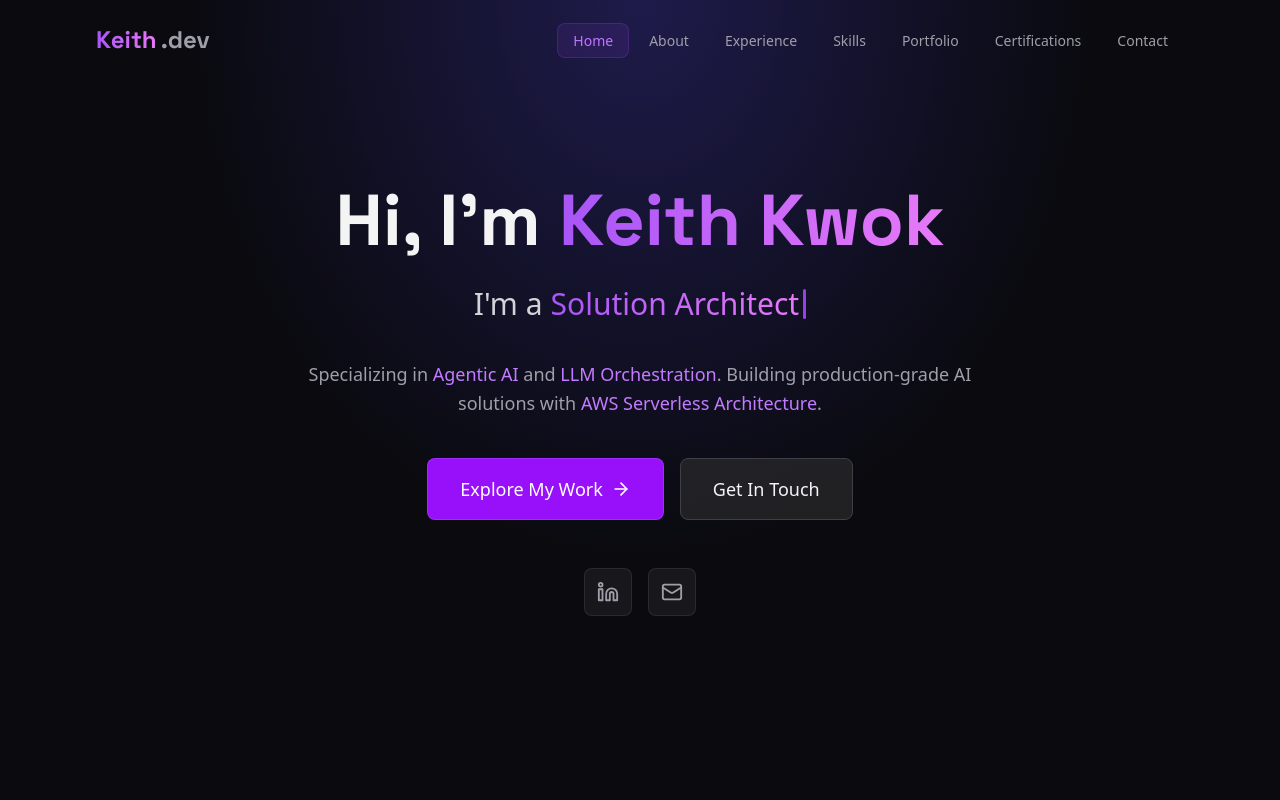
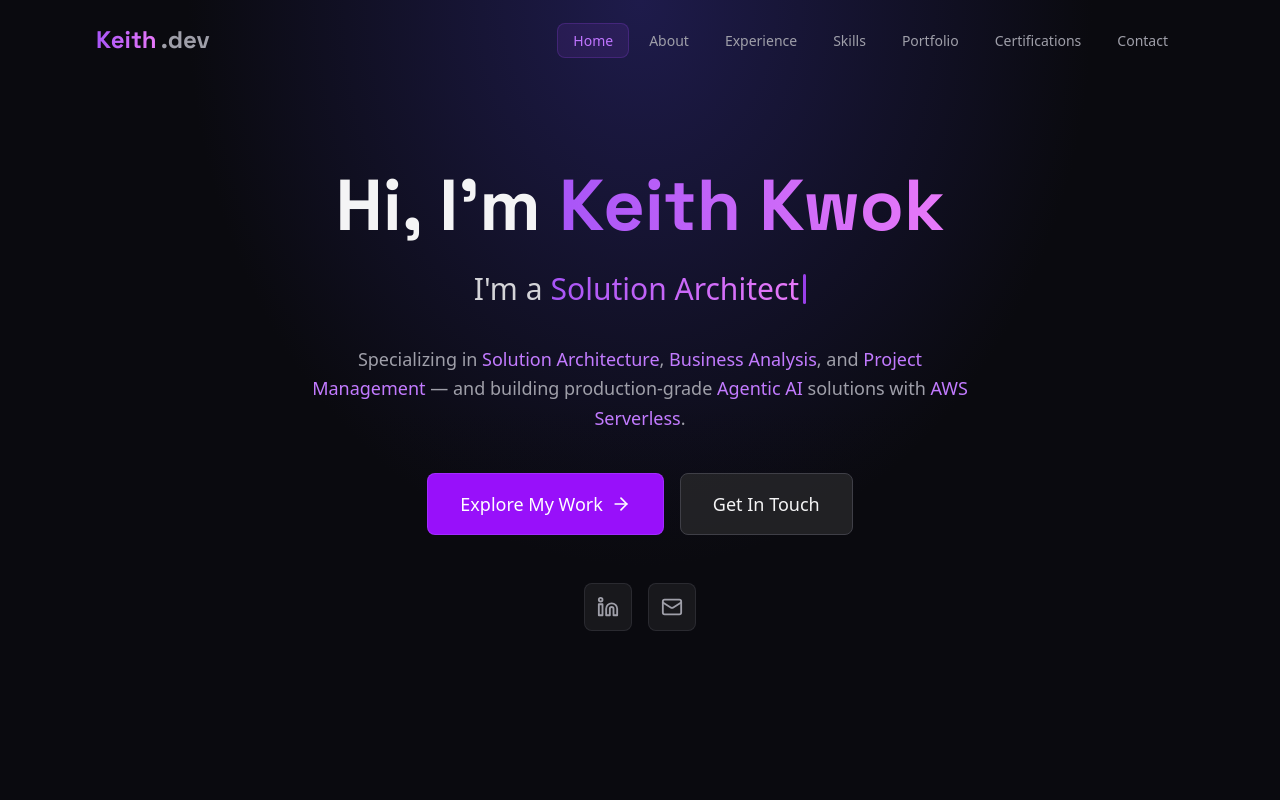
Before and after one commit to 8keithkwok/Personal-Portfolio, a Next.js app: page / in a window 1280 px wide. Shown: the top 800 px of the page. Built offline with nearby package versions, Linux system fonts and the light colour scheme.

Commit message:
Update roles and skills in Home component to include Business Analyst and Project Manager, while refining the description of expertise in Solution Architecture and Agentic AI.

```diff
--- a/app/page.tsx
+++ b/app/page.tsx
@@ -14,9 +14,9 @@ export default function Home() {
   const roles = [
     "Tech Lead",
     "Solution Architect",
+    "Business Analyst",
+    "Project Manager",
     "AI Engineer",
-    "Full Stack Developer",
-    "LLM Specialist",
   ];
 
   return (
@@ -58,10 +58,12 @@ export default function Home() {
           <FadeIn delay={0.5}>
             <p className="text-zinc-400 text-base sm:text-lg max-w-2xl mx-auto mb-10 leading-relaxed">
               Specializing in{" "}
-              <span className="text-purple-400 font-medium">Agentic AI</span> and{" "}
-              <span className="text-purple-400 font-medium">LLM Orchestration</span>.
-              Building production-grade AI solutions with{" "}
-              <span className="text-purple-400 font-medium">AWS Serverless Architecture</span>.
+              <span className="text-purple-400 font-medium">Solution Architecture</span>,{" "}
+              <span className="text-purple-400 font-medium">Business Analysis</span>, and{" "}
+              <span className="text-purple-400 font-medium">Project Management</span>
+              {" "}— and building production-grade{" "}
+              <span className="text-purple-400 font-medium">Agentic AI</span> solutions with{" "}
+              <span className="text-purple-400 font-medium">AWS Serverless</span>.
             </p>
           </FadeIn>
 
```
